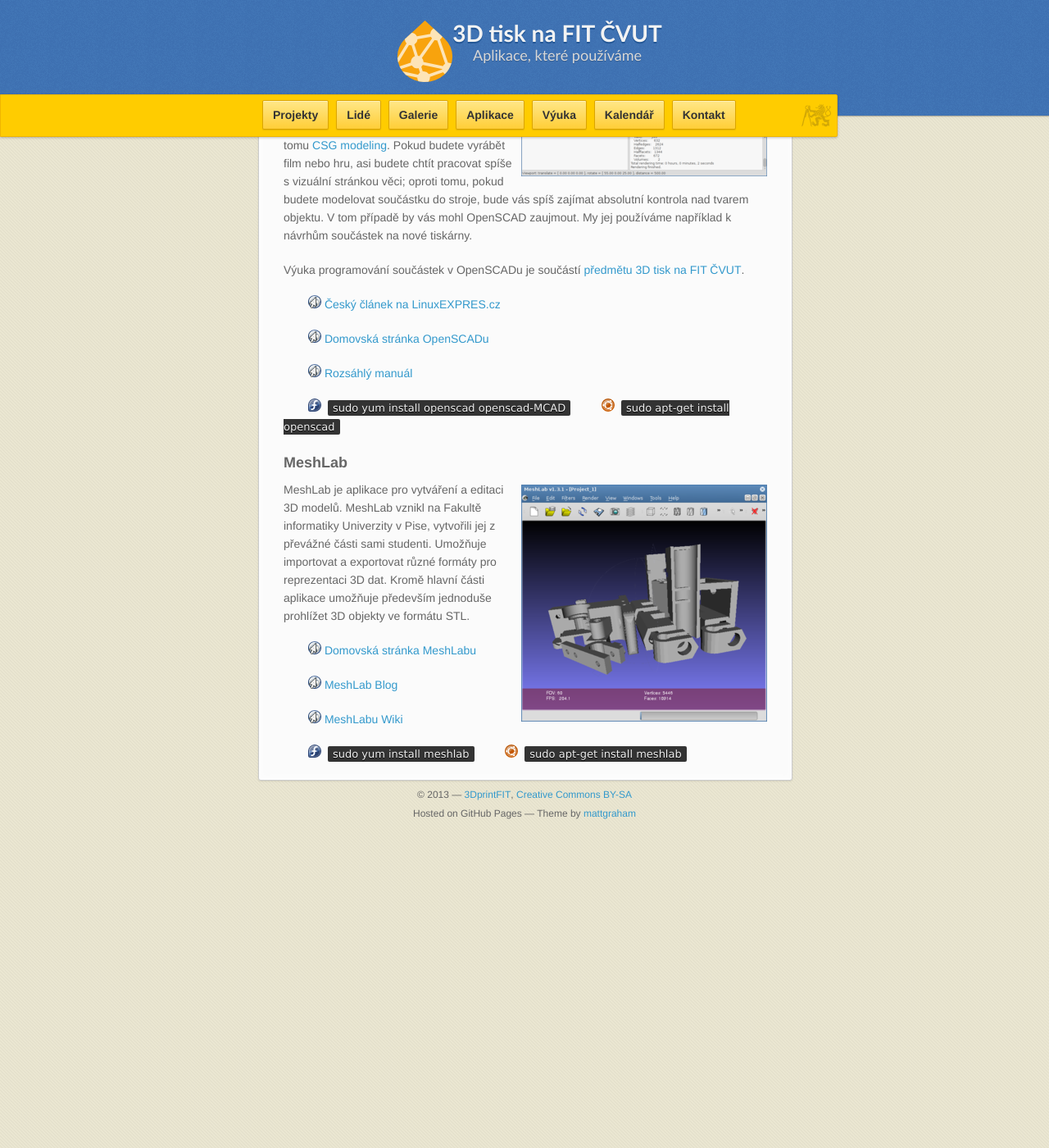
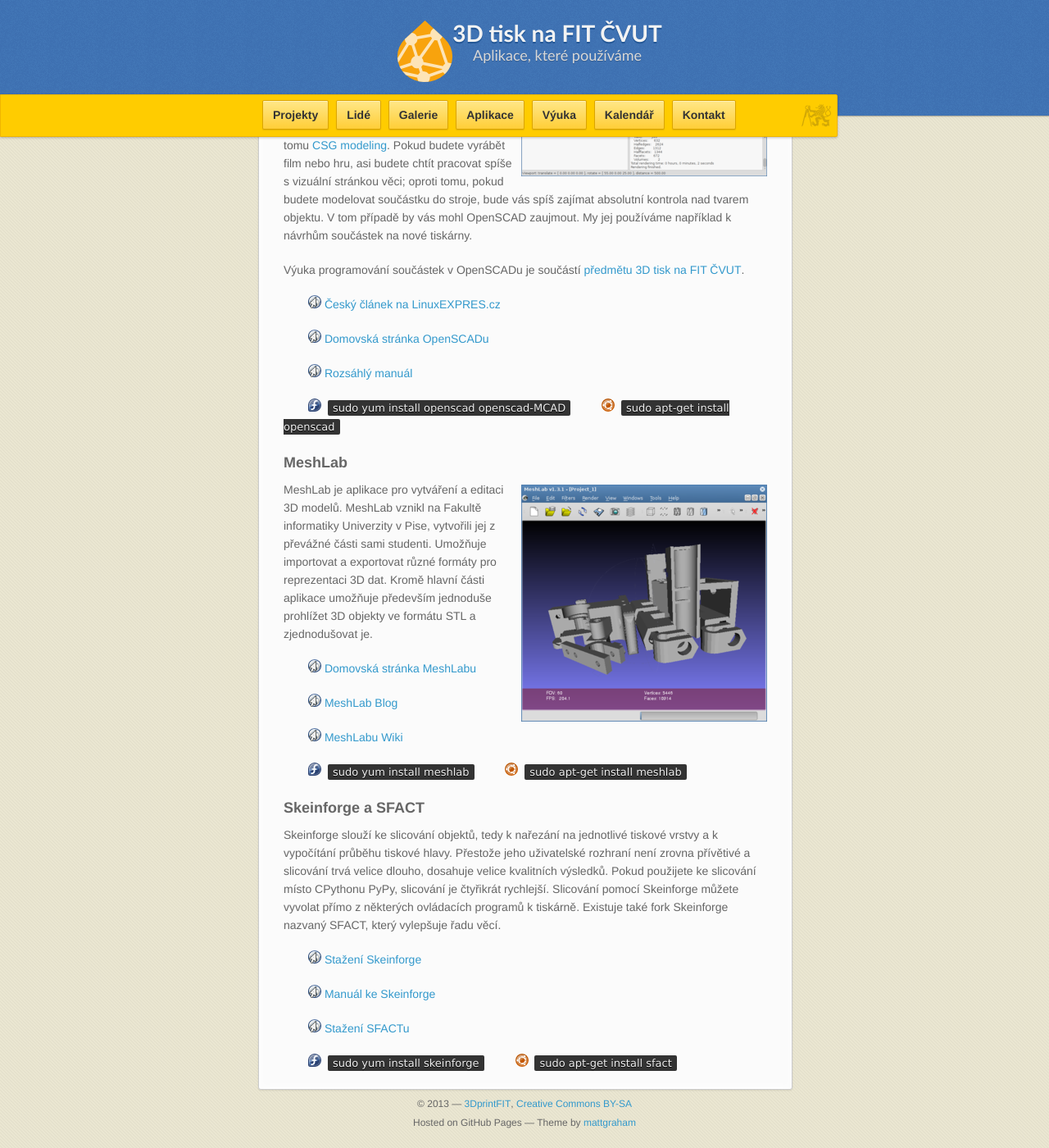
Before and after one commit to 3DprintFIT/3dprintfit.github.com, a Jekyll site: the page built from aplikace.md, in a window 1280 px wide and 1400 px high, scrolled down 285 px. Shown: the whole window at 82% size. Built offline with Jekyll 4.4.1, drawn with Linux system fonts in a browser that asks for light colours; nearby versions of some CDN libraries; before the commit the page ends 1308 px from its top, so only the background shows below that.

Commit message:
Added Skeinforge

```diff
--- a/aplikace.md
+++ b/aplikace.md
@@ -20,7 +20,7 @@
 {{ site.icons.ubuntu }} `sudo apt-get install openscad`
 
 ### MeshLab
-[![MeshLab](images/screens/meshlab_thumb.png)](images/screens/meshlab.png) MeshLab je aplikace pro vytváření a editaci 3D modelů. MeshLab vznikl na Fakultě informatiky Univerzity v Pise, vytvořili jej z převážné části sami studenti. Umožňuje importovat a exportovat různé formáty pro reprezentaci 3D dat. Kromě hlavní části aplikace umožňuje především jednoduše prohlížet 3D objekty ve formátu STL.
+[![MeshLab](images/screens/meshlab_thumb.png)](images/screens/meshlab.png) MeshLab je aplikace pro vytváření a editaci 3D modelů. MeshLab vznikl na Fakultě informatiky Univerzity v Pise, vytvořili jej z převážné části sami studenti. Umožňuje importovat a exportovat různé formáty pro reprezentaci 3D dat. Kromě hlavní části aplikace umožňuje především jednoduše prohlížet 3D objekty ve formátu STL a zjednodušovat je.
 
 {{ site.icons.web }} [Domovská stránka MeshLabu](http://meshlab.sourceforge.net/)
 
@@ -30,3 +30,15 @@
 
 {{ site.icons.fedora }} `sudo yum install meshlab`
 {{ site.icons.ubuntu }} `sudo apt-get install meshlab`
+
+### Skeinforge a SFACT
+Skeinforge slouží ke slicování objektů, tedy k nařezání na jednotlivé tiskové vrstvy a k vypočítání průběhu tiskové hlavy. Přestože jeho uživatelské rozhraní není zrovna přívětivé a slicování trvá velice dlouho, dosahuje velice kvalitních výsledků. Pokud použijete ke slicování místo CPythonu PyPy, slicování je čtyřikrát rychlejší. Slicování pomocí Skeinforge můžete vyvolat přímo z některých ovládacích programů k tiskárně. Existuje také fork Skeinforge nazvaný SFACT, který vylepšuje řadu věcí.
+
+{{ site.icons.web }} [Stažení Skeinforge](http://fabmetheus.crsndoo.com/)
+
+{{ site.icons.web }} [Manuál ke Skeinforge](http://fabmetheus.crsndoo.com/wiki/index.php/Skeinforge)
+
+{{ site.icons.web }} [Stažení SFACTu](http://www.reprapfordummies.net/)
+
+{{ site.icons.fedora }} `sudo yum install skeinforge`
+{{ site.icons.ubuntu }} `sudo apt-get install sfact`
```
